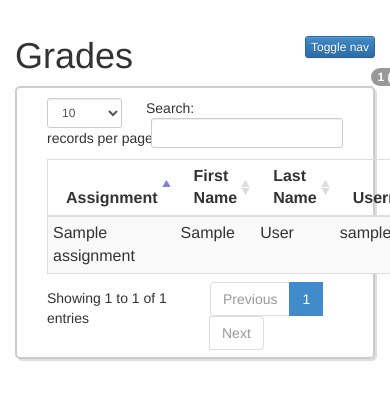
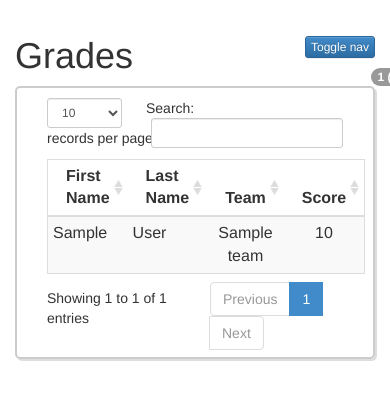
Before and after one commit to RoseMobileEndpoints/GradeRecorderBackend, a Python web app: template templates/graderecorder.html in a window 390 px wide. Shown: the part 54-454 px from the top of the page. Run offline with Jinja, Linux system fonts and the light colour scheme; the template is opened without the code that fills it: most values are stand-ins (such as "Sample title", 1, 10 or a date in 2020); some libraries are stand-ins or nearby versions.

Commit message:
Hiding columns on small screens

```diff
--- a/templates/graderecorder.html
+++ b/templates/graderecorder.html
@@ -216,7 +216,7 @@
   <script>
         var columns = [
           { "title": "Assignment",
-            "class": "",
+            "class": "visible-md visible-lg",
             "render": function(data, type, full, meta) {
               if (type == "filter") {
                 return data.assignemnt_key + " " + data.assignemnt_name;
@@ -226,7 +226,7 @@
           },
           { "title": "First Name", "class": ""},
           { "title": "Last Name", "class": ""},
-          { "title": "Username", "class": ""},
+          { "title": "Username", "class": "hidden-xs"},
           { "title": "Team", "class": "text-center"},
           { "title": "Score", "class": "text-center"}
         ];
```
